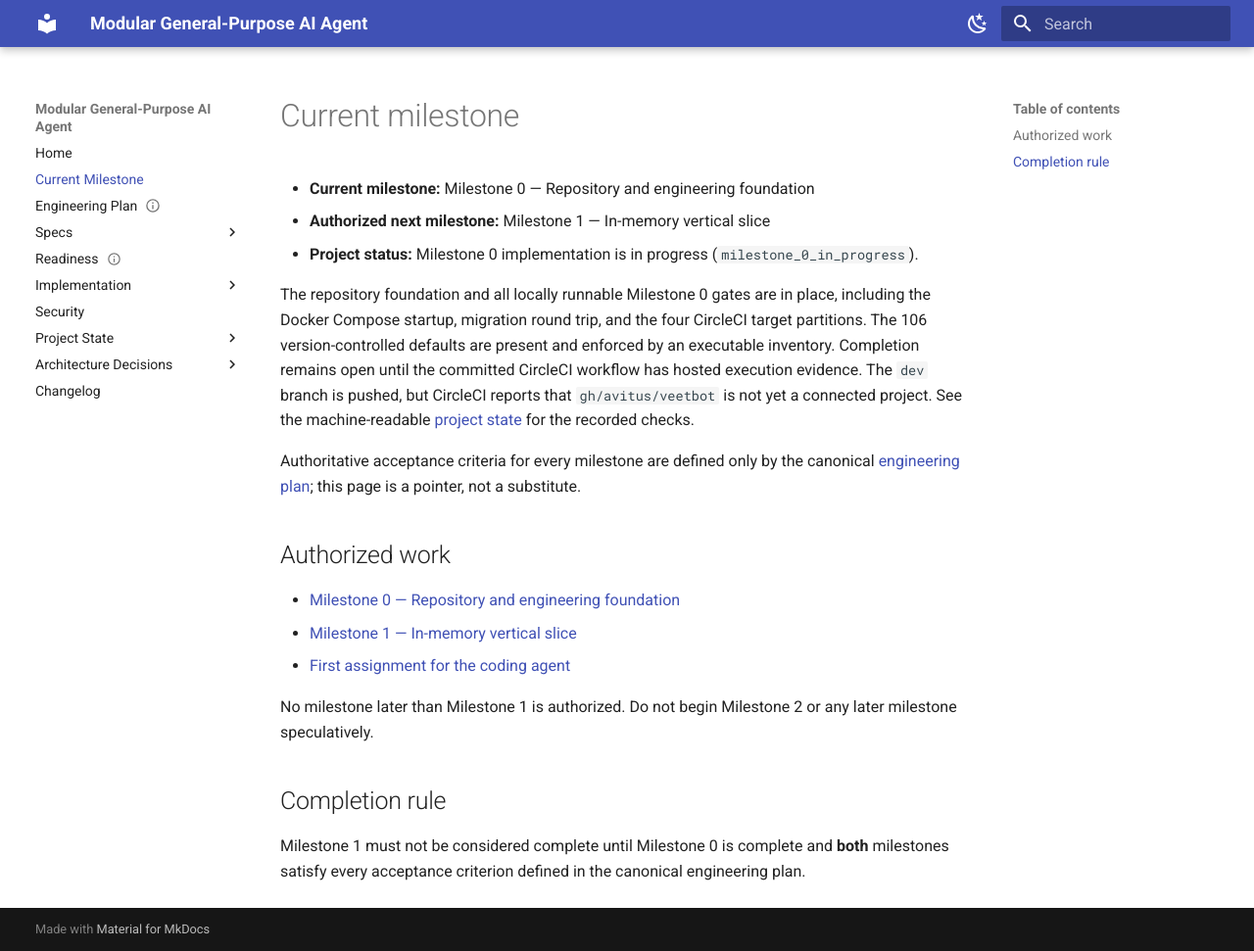
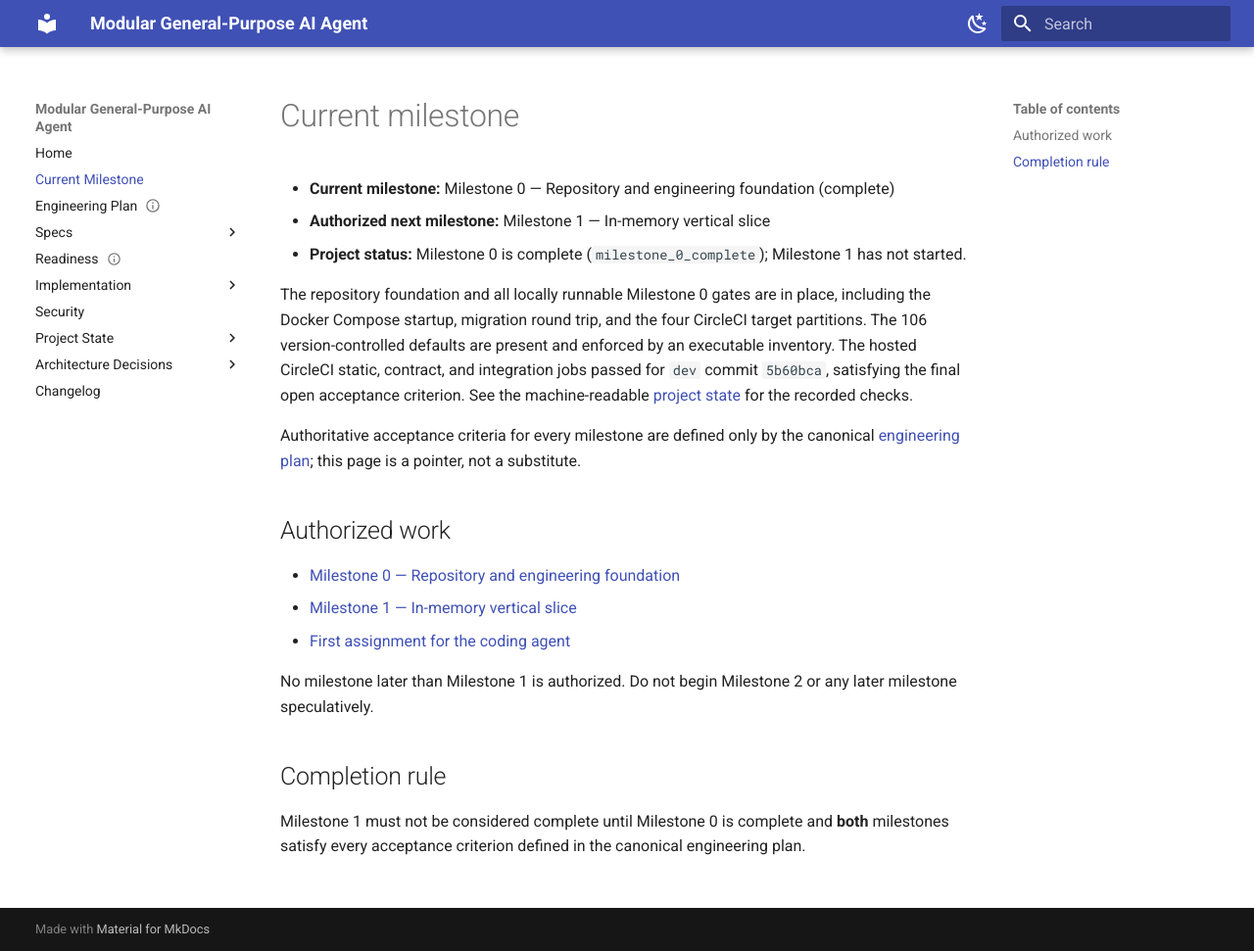
Before and after one commit to avitus/veetbot, an MkDocs documentation site: the page built from docs/plan/current-milestone.md, in a window 1280 px wide and 971 px high. Shown: the whole window at 98% size. Built offline with MkDocs 1.6.1 and Material for MkDocs 9.7.7, drawn with Linux system fonts in a browser that asks for light colours.

Commit message:
docs: mark Milestone 0 complete

```diff
--- a/docs/plan/current-milestone.md
+++ b/docs/plan/current-milestone.md
@@ -5,17 +5,17 @@ title: Current Milestone
 # Current milestone
 
 - **Current milestone:** Milestone 0 — Repository and engineering foundation
+  (complete)
 - **Authorized next milestone:** Milestone 1 — In-memory vertical slice
-- **Project status:** Milestone 0 implementation is in progress
-  (`milestone_0_in_progress`).
+- **Project status:** Milestone 0 is complete (`milestone_0_complete`); Milestone
+  1 has not started.
 
 The repository foundation and all locally runnable Milestone 0 gates are in
 place, including the Docker Compose startup, migration round trip, and the four
 CircleCI target partitions. The 106 version-controlled defaults are present and
-enforced by an executable inventory. Completion remains open until the committed
-CircleCI workflow has hosted execution evidence. The `dev` branch is pushed,
-but CircleCI reports that `gh/avitus/veetbot` is not yet a connected project.
-See the machine-readable
+enforced by an executable inventory. The hosted CircleCI static, contract, and
+integration jobs passed for `dev` commit `5b60bca`, satisfying the final open
+acceptance criterion. See the machine-readable
 [project state](../status/project-state.yaml) for the recorded checks.
 
 Authoritative acceptance criteria for every milestone are defined only by the
```
Also changed, not shown: docs/changelog.md (+7 -0 lines), docs/status/index.md (+6 -6 lines), docs/status/project-state.yaml (+9 -13 lines).
